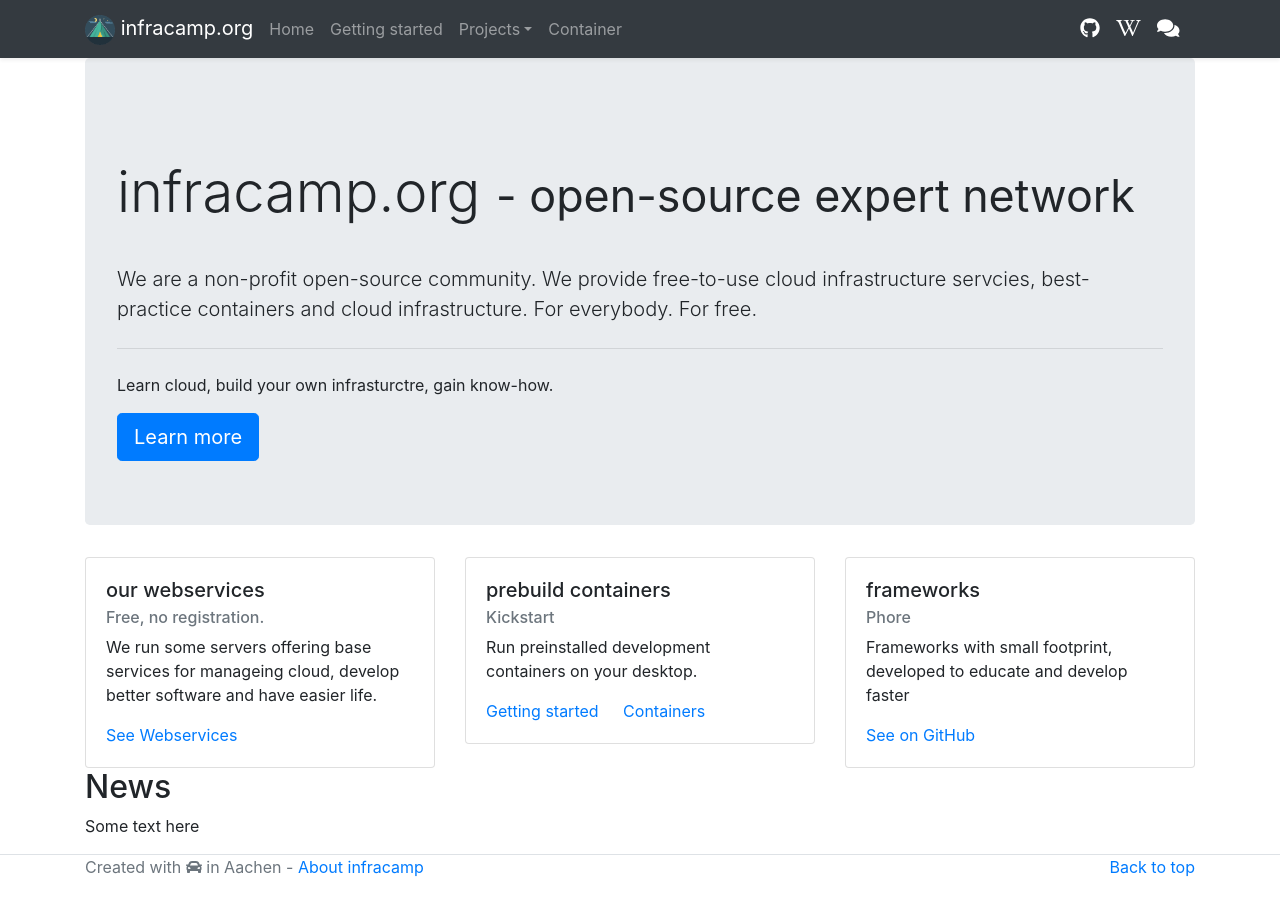
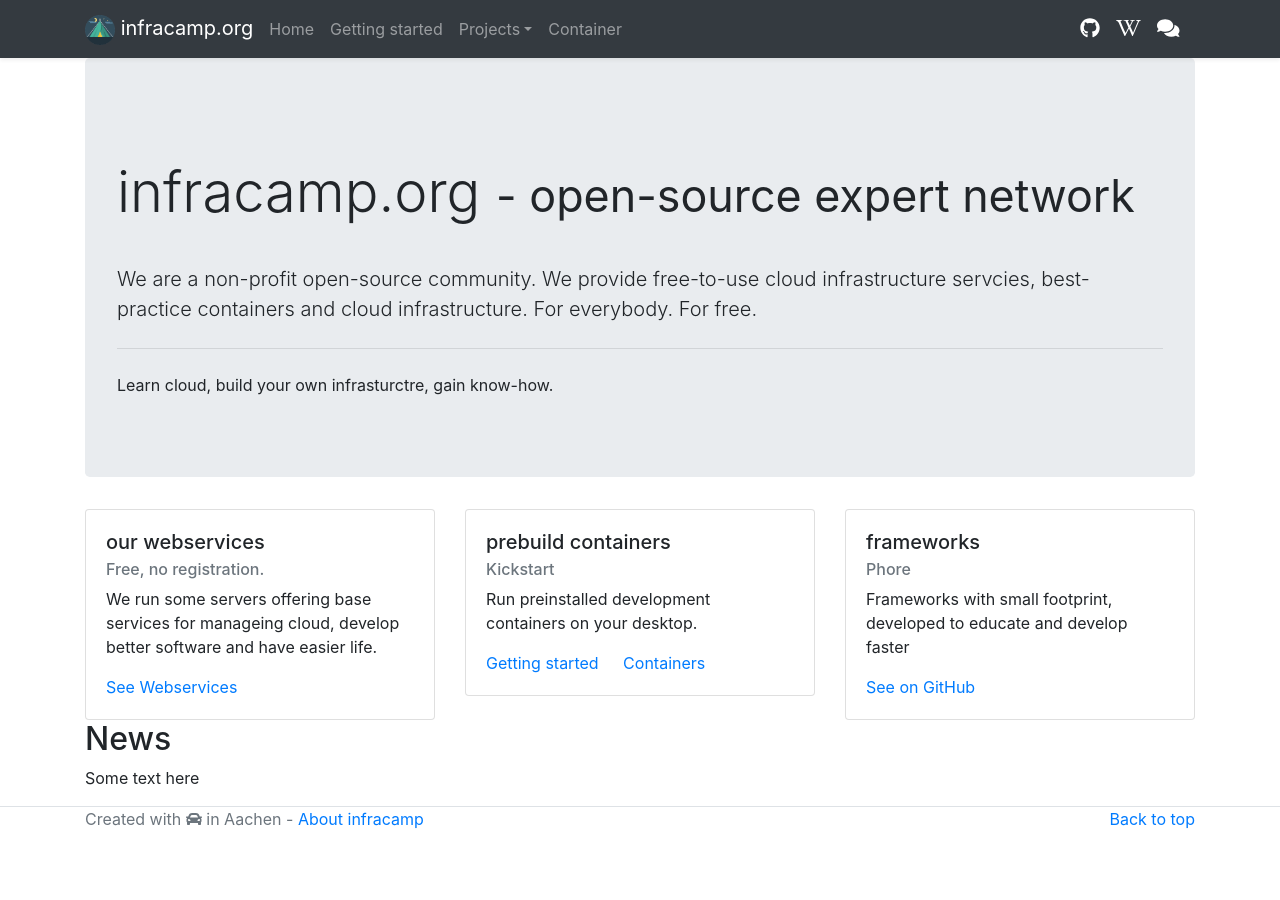
Before and after one commit to infracamp/infracamp, a Jekyll site: the page built from docs/index.md, in a window 1280 px wide. Built offline with Jekyll 4.4.1, drawn with Linux system fonts in a browser that asks for light colours; nearby versions of some CDN libraries.

Commit message:
removed statement

```diff
--- a/docs/_includes/layout/head.html
+++ b/docs/_includes/layout/head.html
@@ -7,5 +7,5 @@
     <link rel="stylesheet" href="/assets/normalize.css">
     <link rel="stylesheet" href="/assets/github.css">
     <link rel="icon" href="/assets/infracamp.png">
-    <!--link rel="stylesheet" href="/assets/syntax.css"-->
+    <link rel="stylesheet" href="/assets/markdown-body.css">
 </head>
--- a/docs/index.md
+++ b/docs/index.md
@@ -9,7 +9,7 @@ title: Open-Source expert network
   servcies, best-practice containers and cloud infrastructure. For everybody. For free.</p>
   <hr class="my-4">
   <p>Learn cloud, build your own infrasturctre, gain know-how.</p>
-  <a class="btn btn-primary btn-lg" href="/mission" role="button">Learn more</a>
+  <!-- a class="btn btn-primary btn-lg" href="/mission" role="button">Learn more</a-->
 </div>
 
 <div class="row">
```
